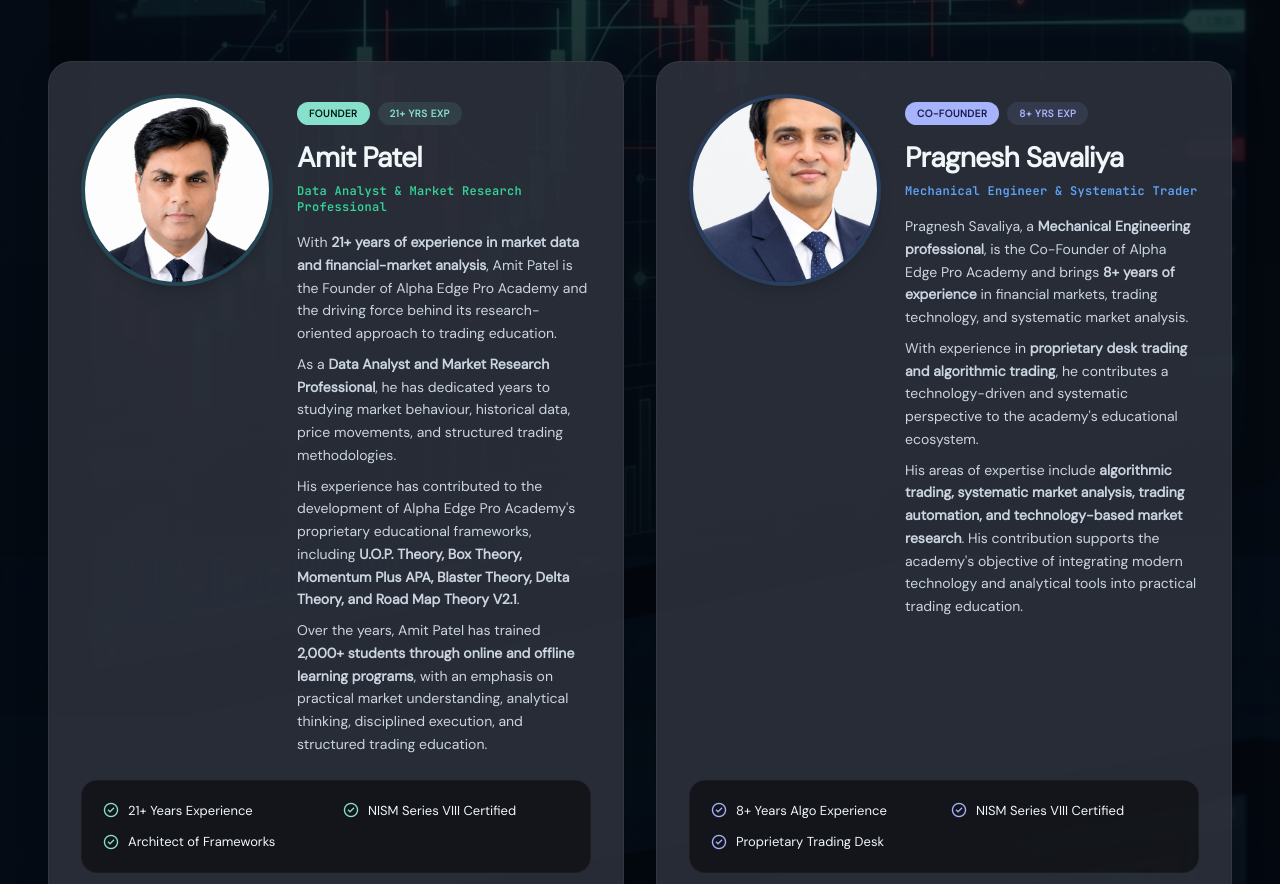
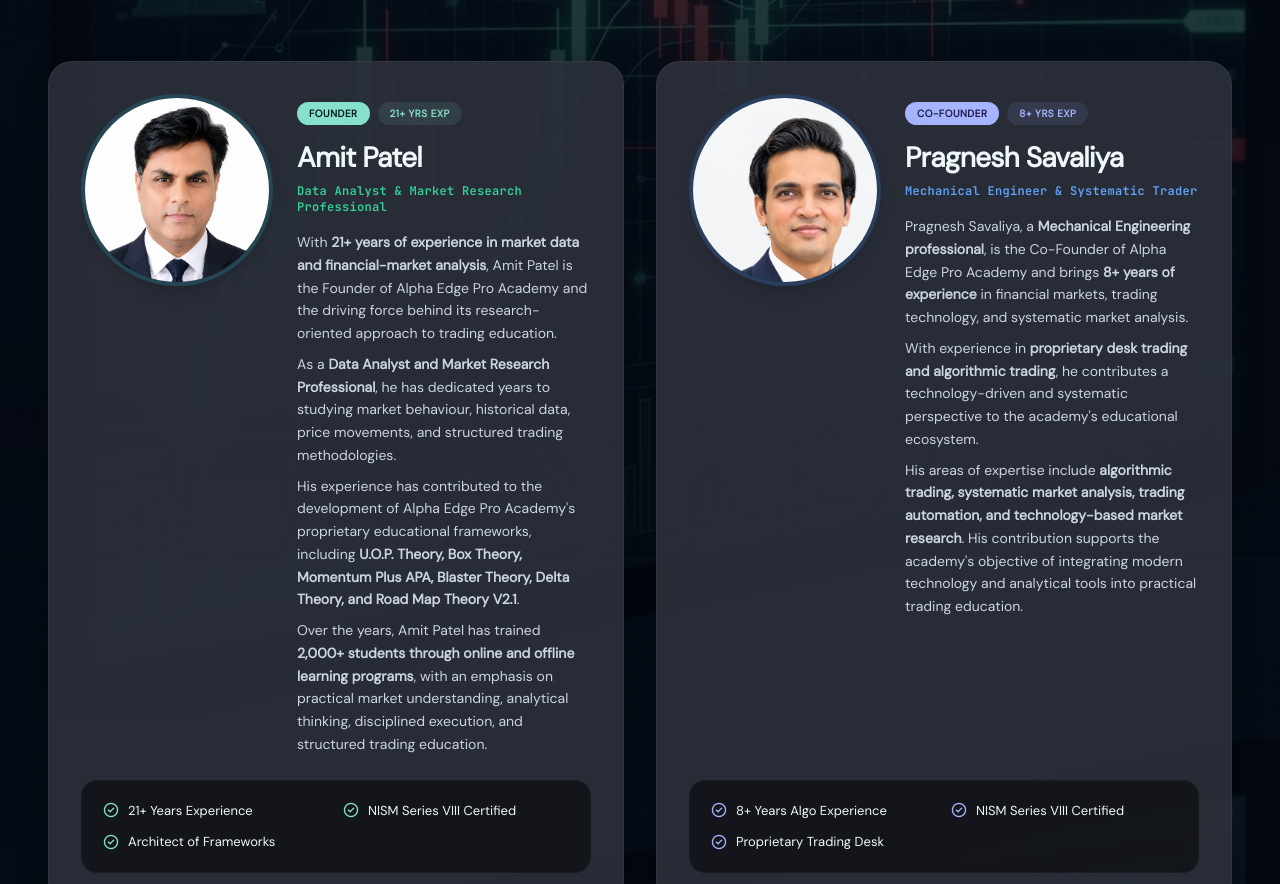
Before and after one commit to Umangbhanusali6625/alphaedge-demo-page, a plain HTML site: page index.html in a window 1280 px wide. Shown: the part 8244-9128 px from the top of the page. Drawn offline with nearby package versions, Linux system fonts and the light colour scheme.

Commit message:
Fix co-founder image alignment

```diff
--- a/index.html
+++ b/index.html
@@ -1076,7 +1076,7 @@
           <div class="glassmorphism-dark p-8 rounded-3xl shadow-md border border-outline/10 flex flex-col gap-6 card-hover group">
             <div class="flex flex-col sm:flex-row items-center sm:items-start gap-6">
               <div class="w-40 h-40 md:w-48 md:h-48 rounded-full bg-surface-container flex items-center justify-center shrink-0 border-4 border-secondary/20 overflow-hidden shadow-lg relative">
-                <img src="./image/cofounder-pragnesh.jpeg" alt="Pragnesh Savaliya" class="w-full h-full object-cover object-center group-hover:scale-110 transition-transform duration-500">
+                <img src="./image/cofounder-pragnesh.jpeg" alt="Pragnesh Savaliya" class="w-full h-full object-cover object-top group-hover:scale-110 transition-transform duration-500">
               </div>
               <div class="flex flex-col items-center sm:items-start text-center sm:text-left gap-1 mt-2">
                 <div class="flex gap-2 mb-2">
```
